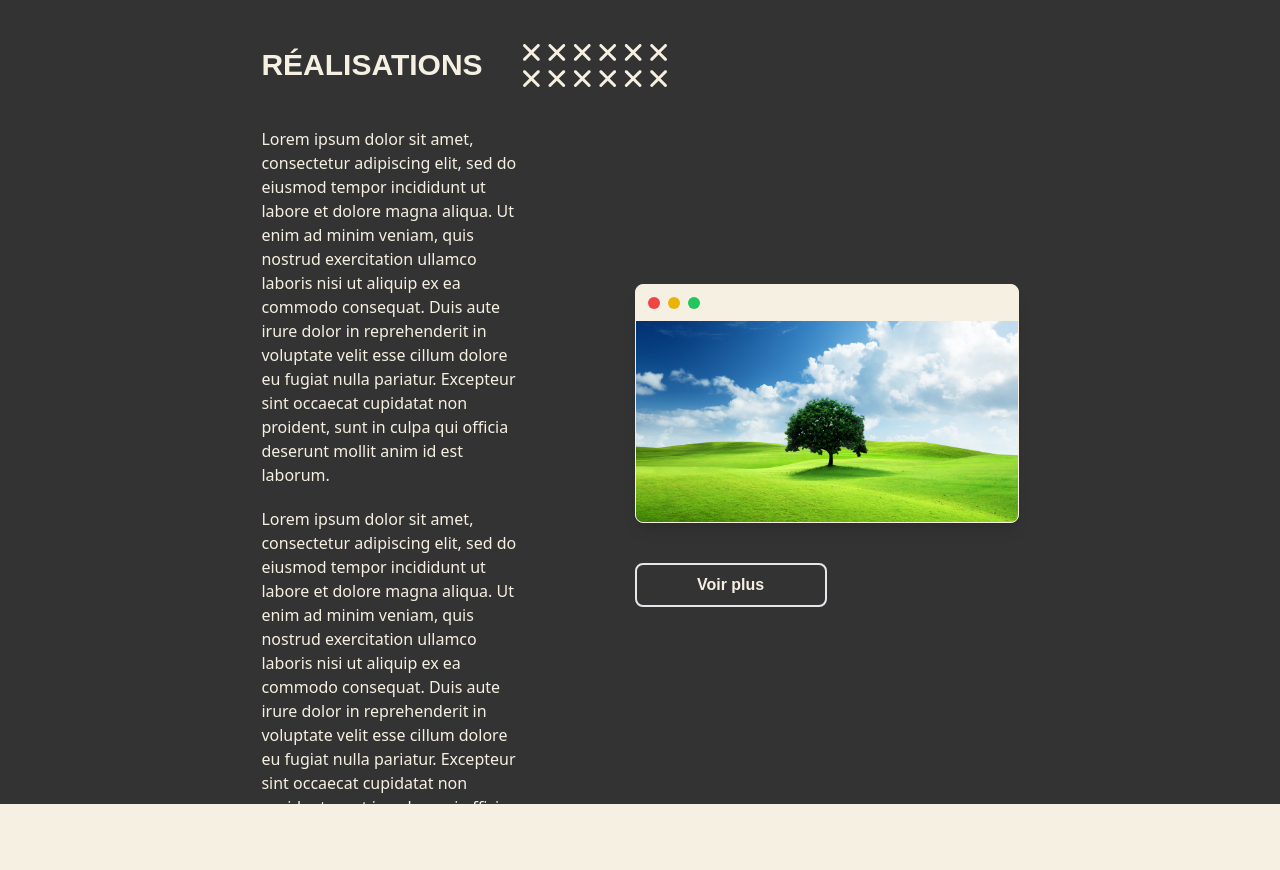
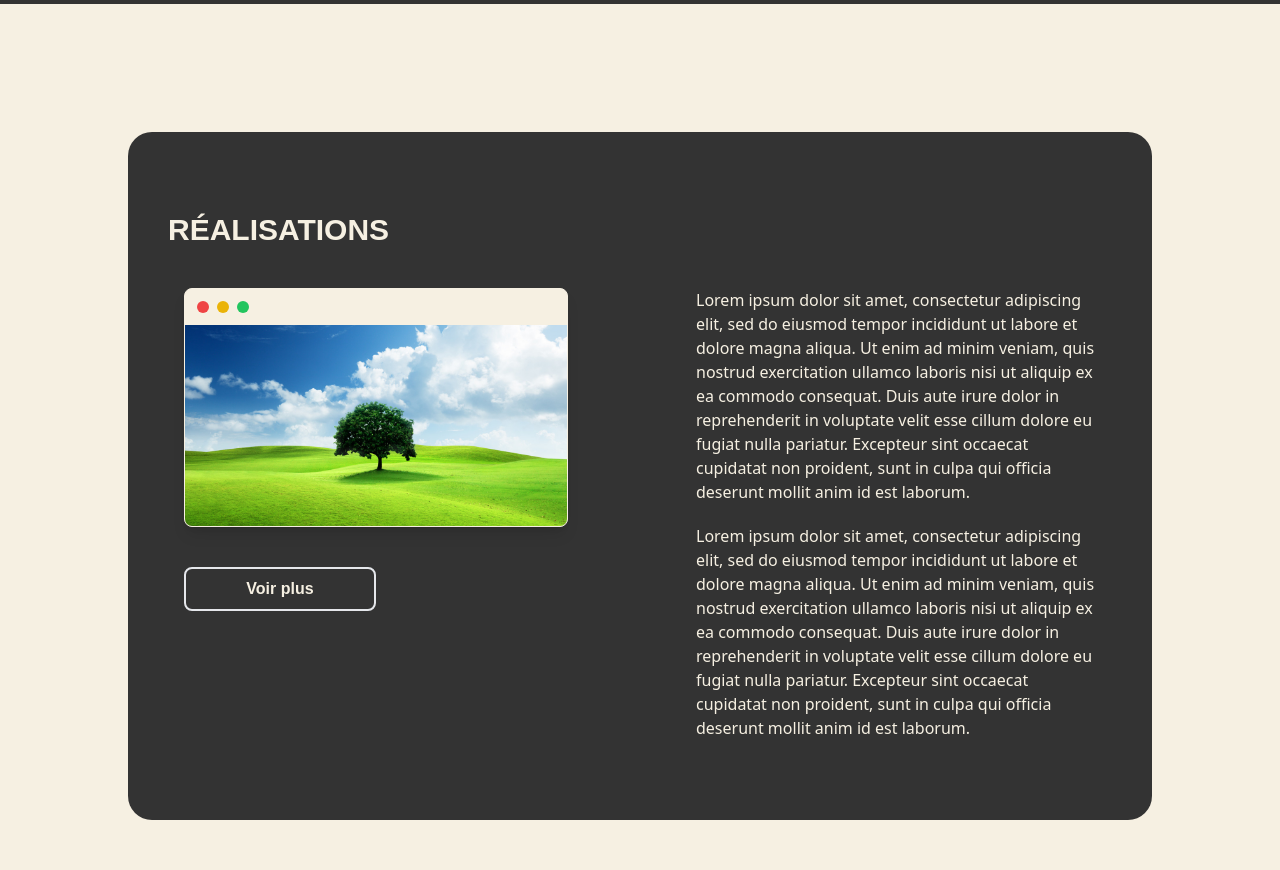
Before and after one commit to Nothsall/nothsall.github.io, an Astro site: page / in a window 1280 px wide. Shown: the part 2460-3330 px from the top of the page. Built offline with nearby package versions, Linux system fonts and the light colour scheme; Astro itself is replaced by a stand-in of ours.

Commit message:
modif de la journée

```diff
--- a/src/pages/index.astro
+++ b/src/pages/index.astro
@@ -1,3 +1,6 @@
+---
+import "../styles/global.css";
+---
 <!DOCTYPE html>
 <html lang="fr">
 <head>
@@ -7,6 +10,7 @@
     <title>Joris Leger</title>
 </head>
 <body class="bg-blanc">
+    <slot />
     <nav id="navbar" class="text-noir">
         <div class="max-w-6xl mx-auto px-4">
             <div class="flex justify-between items-center h-16">
@@ -74,12 +78,12 @@
     </section>
 
     <section id="competences" class="bg-noir md:h-screen p-4 md:p-32">
-        <div class="bg-blanc rounded-3xl p-4 mt-10 md:p-10 md:h-full">
-            <h1 class="text-noir text-3xl font-semibold font-titre my-10">COMPÉTENCES</h1>
+        <div class="bg-blanc rounded-3xl p-4 md:p-10 md:h-auto">
+            <h1 class="text-noir text-3xl font-semibold font-titre mb-10">COMPÉTENCES</h1>
             <div class="grid grid-cols-1 md:grid-cols-2 gap-10 md:gap-20">
                 <div>
                     <div class="pb-10">
-                        <h2 class="pb-3 text-noir font-titre text-xl">Les logiciels maîtrisés</h2>
+                        <h2 class=" text-noir font-titre text-xl">Les logiciels maîtrisés</h2>
                         <div class="flex flex-wrap gap-2">
                             <img src="/PremièrePro.svg" alt="Première Pro" width="48" height="48" loading="lazy">
                             <img src="/AfterEffect.svg" alt="After Effect" width="48" height="48" loading="lazy">
@@ -112,7 +116,40 @@
         </div>
     </section>
 
-    <section id="realisations" class="flex flex-col md:grid md:grid-flow-col bg-noir justify-center items-center gap-20 px-4 md:px-72 md:h-screen">
+    <section id="realisations" class="bg-blanc md:h-auto p-4 md:p-32">
+        <div class="bg-noir rounded-3xl p-4 md:p-10">
+            <h1 class="text-blanc text-3xl font-semibold font-titre my-10">RÉALISATIONS</h1>
+            <div class="grid grid-cols-1 md:grid-cols-2 gap-10 md:gap-20">
+                <div class="flex flex-col items-start justify-center md:justify-start h-full px-4 gap-10 md:h-auto">
+                    <div class="w-full md:w-96 h-auto bg-blanc rounded-lg shadow-lg border border-blanc overflow-hidden">
+                        <div class="bg-blanc p-3 flex items-center justify-between">
+                            <div class="flex space-x-2">
+                                <span class="w-3 h-3 bg-red-500 rounded-full"></span>
+                                <span class="w-3 h-3 bg-yellow-500 rounded-full"></span>
+                                <span class="w-3 h-3 bg-green-500 rounded-full"></span>
+                            </div>
+                        </div>
+                        <div class="flex-grow">
+                            <img src="/free-nature-images.jpg" alt="Nature" class="w-full h-full object-cover" width="600" height="400" loading="lazy">
+                        </div>
+                    </div>
+                    <div>
+                        <a href="#" class="flex justify-center items-center w-48 p-2 rounded-lg bg-noir border-2 hover:bg-blanc text-blanc hover:text-noir font-semibold font-titre">Voir plus</a>
+                    </div>
+                </div>
+                <div class="px-4">
+                    <div class="mb-5">
+                        <p class="text-blanc">Lorem ipsum dolor sit amet, consectetur adipiscing elit, sed do eiusmod tempor incididunt ut labore et dolore magna aliqua. Ut enim ad minim veniam, quis nostrud exercitation ullamco laboris nisi ut aliquip ex ea commodo consequat. Duis aute irure dolor in reprehenderit in voluptate velit esse cillum dolore eu fugiat nulla pariatur. Excepteur sint occaecat cupidatat non proident, sunt in culpa qui officia deserunt mollit anim id est laborum.</p>
+                    </div>
+                    <div class="mb-10">
+                        <p class="text-blanc">Lorem ipsum dolor sit amet, consectetur adipiscing elit, sed do eiusmod tempor incididunt ut labore et dolore magna aliqua. Ut enim ad minim veniam, quis nostrud exercitation ullamco laboris nisi ut aliquip ex ea commodo consequat. Duis aute irure dolor in reprehenderit in voluptate velit esse cillum dolore eu fugiat nulla pariatur. Excepteur sint occaecat cupidatat non proident, sunt in culpa qui officia deserunt mollit anim id est laborum.</p>
+                    </div>
+                </div>
+            </div>
+        </div>
+    </section>
+
+    <section id="" class="flex flex-col md:grid md:grid-flow-col bg-noir justify-center items-center gap-20 px-4 md:px-72 md:h-screen">
         <div class="mt-10 px-4">
             <div class="flex flex-row justify-between items-center gap-10 mb-10">
                 <h1 class="text-blanc text-3xl font-semibold font-titre">RÉALISATIONS</h1>
@@ -183,7 +220,7 @@
                 const observer = new IntersectionObserver((entries) => {
                     entries.forEach(entry => {
                         if (entry.isIntersecting) {
-                            if (entry.target.id === 'a_propos' || entry.target.id === 'competences' || entry.target.id === 'realisations') {
+                            if (entry.target.id === 'a_propos' || entry.target.id === 'competences') {
                                 navbar.classList.remove('text-noir');
                                 navbar.classList.add('text-blanc');
                             } else {
--- /dev/null
+++ b/src/styles/global.css
@@ -0,0 +1,25 @@
+/* global.css */
+html {
+    scrollbar-width: thin;
+    scrollbar-color: #333333 #F6F0E2;
+}
+
+::-webkit-scrollbar {
+    width: 30px;
+    height: 12px;
+}
+
+::-webkit-scrollbar-track {
+    background: #F6F0E2;
+    border-radius: 10px;
+}
+
+::-webkit-scrollbar-thumb {
+    background-color: #333333;
+    border-radius: 10px;
+    border: 2px solid #F6F0E2;
+}
+
+::-webkit-scrollbar-thumb:hover {
+    background-color: #555555;
+}
```
